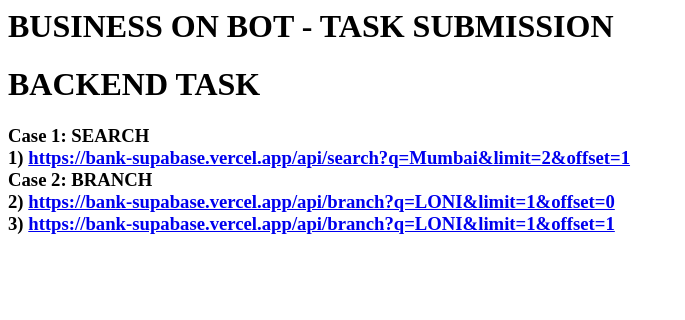
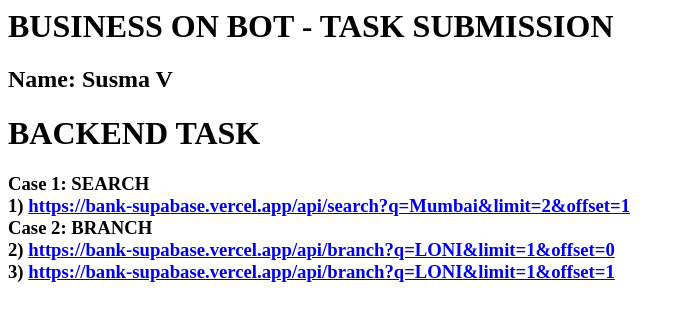
Before and after one commit to susmav1012/bank-supabase, a website: page index.html in a window 1280 px wide. Shown: the whole page, without its empty margins (0-685 px from the left). Drawn offline with Linux system fonts and the light colour scheme.

Commit message:
Update index.html

```diff
--- a/index.html
+++ b/index.html
@@ -1,5 +1,6 @@
 <html>
   <h1>BUSINESS ON BOT - TASK SUBMISSION</h1>
+  <h2>Name: Susma V</h2>
   <h1> BACKEND TASK </h1>
   <h3> Case 1: SEARCH<br>
   1) <a href="https://bank-supabase.vercel.app/api/search?q=Mumbai&limit=2&offset=1"> https://bank-supabase.vercel.app/api/search?q=Mumbai&limit=2&offset=1 </a>
```
